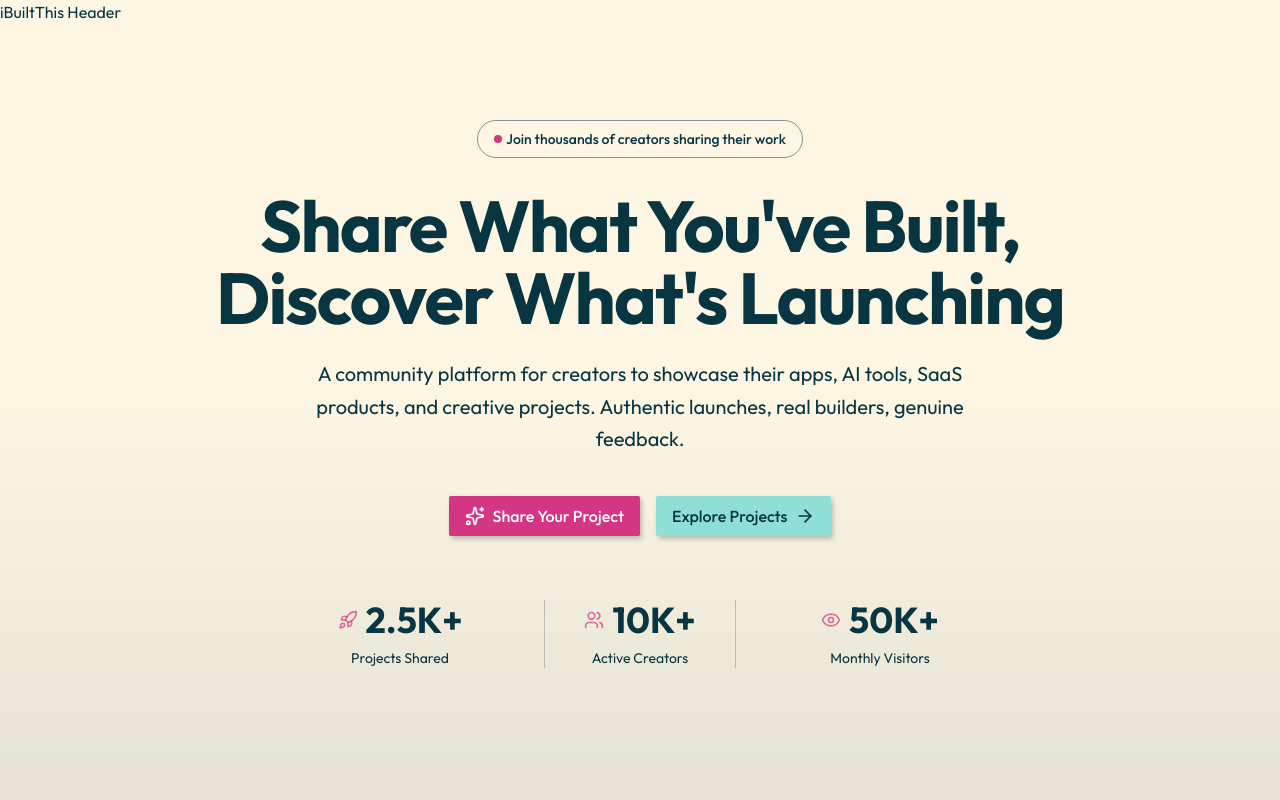
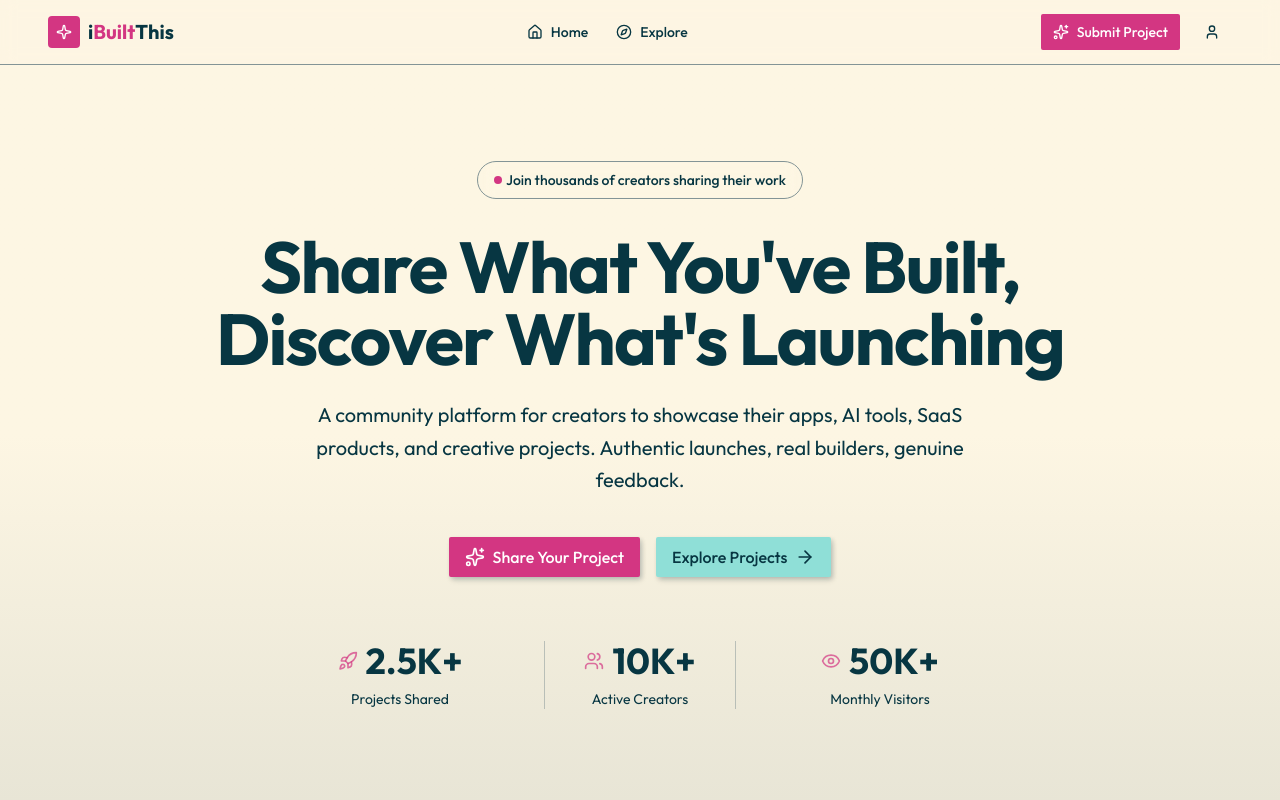
Before and after one commit to daveancheta/NextJS-Journey, a Next.js app: page / in a window 1280 px wide. Shown: the top 800 px of the page. Built offline with nearby package versions, Linux system fonts and the light colour scheme.

Commit message:
feat: implemented header and footer

```diff
--- a/src/app/layout.tsx
+++ b/src/app/layout.tsx
@@ -1,6 +1,8 @@
 import type { Metadata } from "next";
 import { Outfit } from "next/font/google";
 import "./globals.css";
+import Header from "@/components/common/header";
+import Footer from "@/components/common/footer";
 
 const outfit = Outfit({
   subsets: ["latin"],
@@ -22,9 +24,9 @@
       <body
         className={`${outfit.className} antialiased`}
       >
-        <header>iBuiltThis Header</header>
+        <Header/>
         {children}
-        <footer>iBuiltThis Footer</footer>
+        <Footer/>
       </body>
     </html>
   );
--- /dev/null
+++ b/src/components/common/footer.tsx
@@ -0,0 +1,7 @@
+export default function Footer() {
+  return (
+    <footer className="border-t bg-muted/20 py-12">
+      <div className="wrapper">iBuiltThis Inc. All rights reserved.</div>
+    </footer>
+  );
+}
--- /dev/null
+++ b/src/components/common/header.tsx
@@ -0,0 +1,66 @@
+import { CompassIcon, HomeIcon, SparkleIcon, SparklesIcon, UserIcon } from "lucide-react";
+import Link from "next/link";
+import { Button } from "../ui/button";
+
+const Logo = () => {
+    return (
+        <Link href="/" className="flex items-center gap-2 group">
+            <div className="size-8 rounded-lg bg-primary flex
+            items-center justify-center">
+                <SparkleIcon className="size-4 text-primary-foreground" />
+            </div>
+            <span className="text-xl font-bold">
+                i<span className="text-primary">Built</span>This
+            </span>
+        </Link>
+    );
+};
+
+export default function Header() {
+
+    const isSignedIn = true;
+    return (
+        <header className="sticky top-0 z-50 border-b
+        bg-background/95 backdrop-blur
+        supports-backdrop-filter:bg-background/60">
+            <div className="wrapper px-12">
+                <div className="flex h-16 items-center
+                justify-between">
+                    <Logo />
+                    <nav className="flex items-center gap-1">
+                        <Link href="/" className="flex items-center gap-2 px-3 py-2
+                        text-sm font-medium text-muted-foregroundhover:text-foreground
+                        transtion-colors hover:bg-muted/50">
+                            <HomeIcon className="size-4" />
+                            <span>Home</span>
+                        </Link>
+                        <Link href="/explore" className="flex items-center gap-2 px-3 py-2
+                        text-sm font-medium text-muted-foregroundhover:text-foreground
+                        transtion-colors hover:bg-muted/50">
+                            <CompassIcon className="size-4" />
+                            <span>Explore</span>
+                        </Link>
+                    </nav>
+                    <div className="flex items-center gap-3">
+
+                        {isSignedIn ? <>
+                            <Button asChild>
+                                <Link href={'/submit'}>
+                                    <SparklesIcon className="size-4" />
+                                    Submit Project
+                                </Link>
+                            </Button>
+                            <Button variant={'ghost'}>
+                                <UserIcon className="size-4" />
+                            </Button>
+                        </> : <>
+                            <Button variant="ghost">Sign In</Button>
+                            <Button>Sign Up</Button>
+                        </>}
+
+                    </div>
+                </div>
+            </div>
+        </header>
+    )
+}
```
